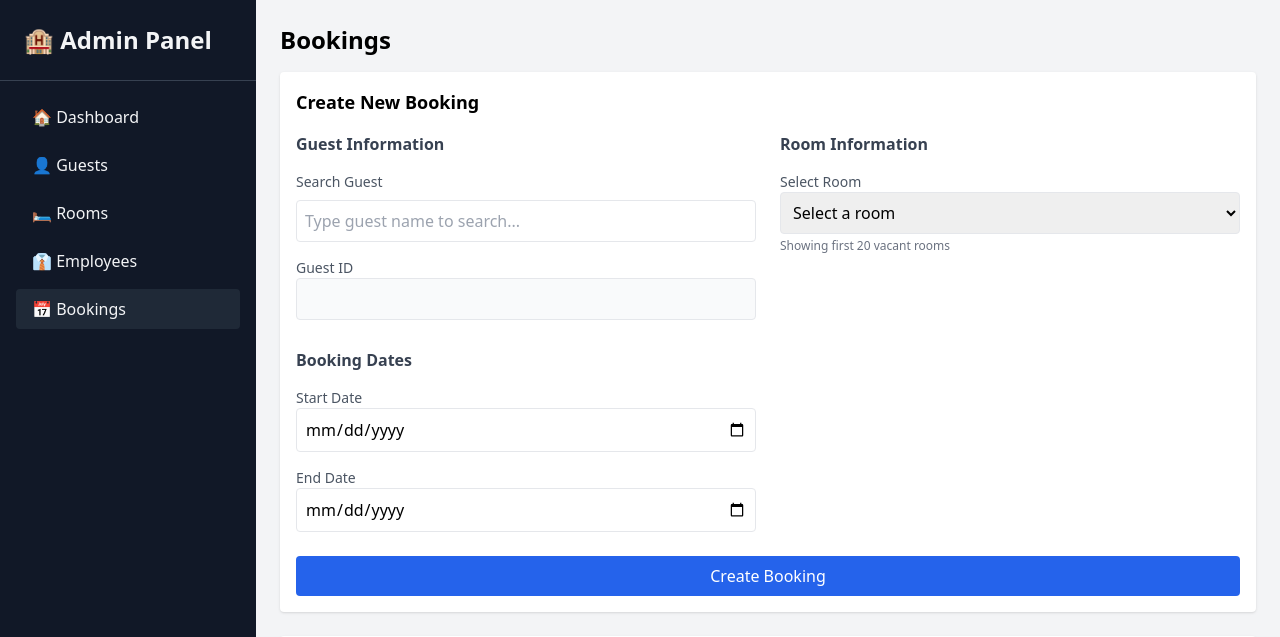
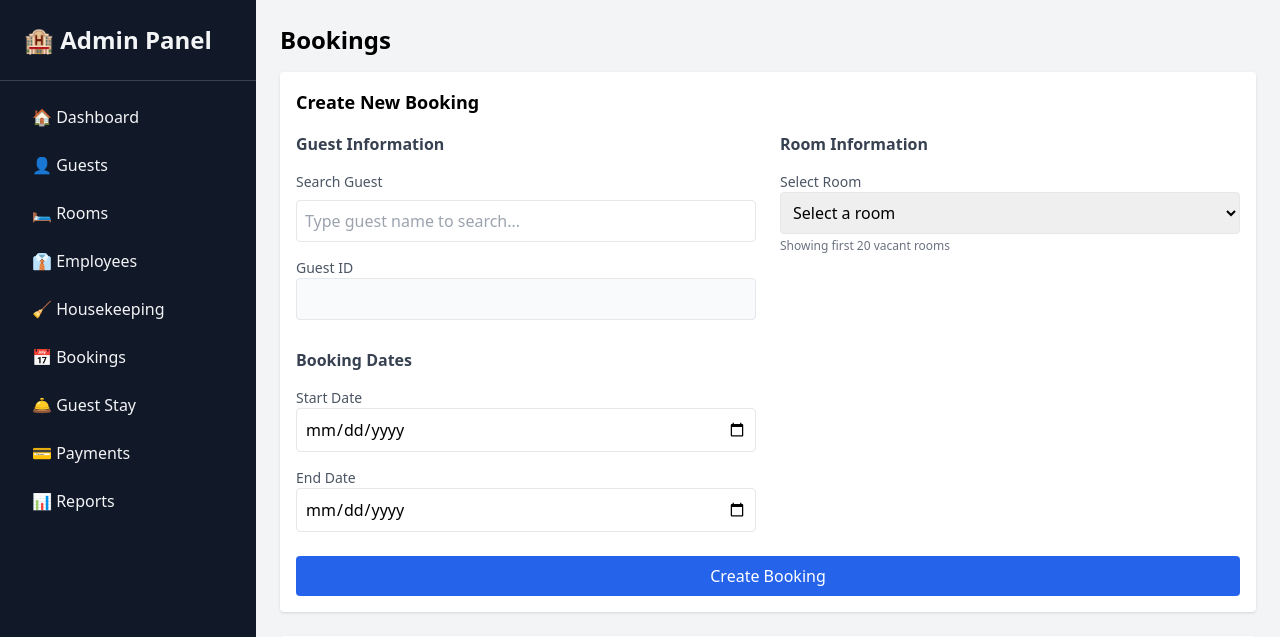
Before and after one commit to PrinceMPS/S26-06-DBApp, a Flask app: template templates/bookings.html in a window 1280 px wide. Shown: the top 637 px of the page. Run offline with Flask 3, Linux system fonts and the light colour scheme; the template is opened without the code that fills it, so the values that code supplies are empty; some libraries are stand-ins or nearby versions.

Commit message:
fix booking side panel

```diff
--- a/templates/bookings.html
+++ b/templates/bookings.html
@@ -15,7 +15,11 @@
       <a href="http://127.0.0.1:5000/guests" class="block hover:bg-gray-800 px-4 py-2 rounded">👤 Guests</a>
       <a href="http://127.0.0.1:5000/rooms" class="block hover:bg-gray-800 px-4 py-2 rounded">🛏️ Rooms</a>
       <a href="http://127.0.0.1:5000/employees" class="block hover:bg-gray-800 px-4 py-2 rounded">👔 Employees</a>
-      <a href="http://127.0.0.1:5000/bookings" class="block bg-gray-800 px-4 py-2 rounded">📅 Bookings</a>
+      <a href="http://127.0.0.1:5000/housekeeping-items" class="block hover:bg-gray-800 px-4 py-2 rounded">🧹 Housekeeping</a>
+      <a href="http://127.0.0.1:5000/bookings" class="block hover:bg-gray-800 px-4 py-2 rounded">📅 Bookings</a>
+      <a href="http://127.0.0.1:5000/gueststay" class="block hover:bg-gray-800 px-4 py-2 rounded">🛎️ Guest Stay</a>
+      <a href="http://127.0.0.1:5000/payments" class="block hover:bg-gray-800 px-4 py-2 rounded">💳 Payments</a>
+      <a href="http://127.0.0.1:5000/reports" class="block hover:bg-gray-800 px-4 py-2 rounded">📊 Reports</a>
     </nav>
   </aside>
 
```
